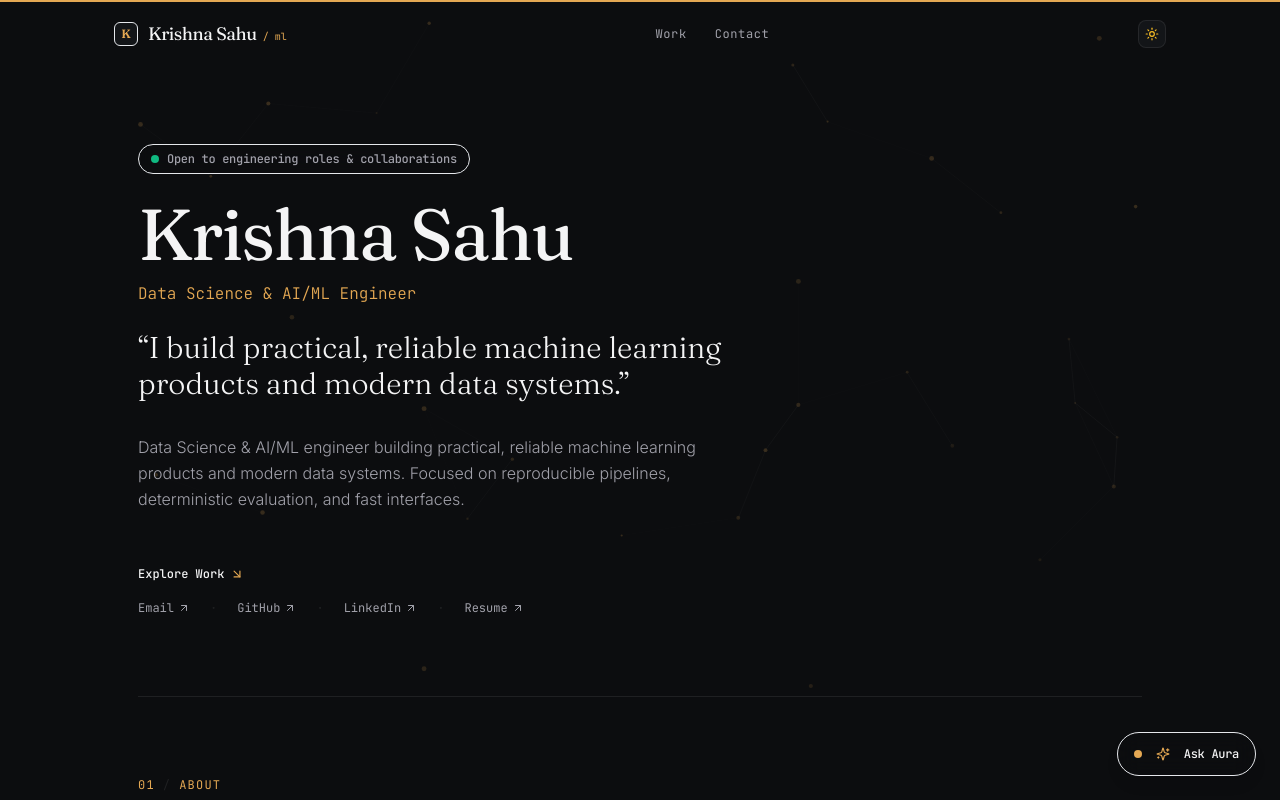
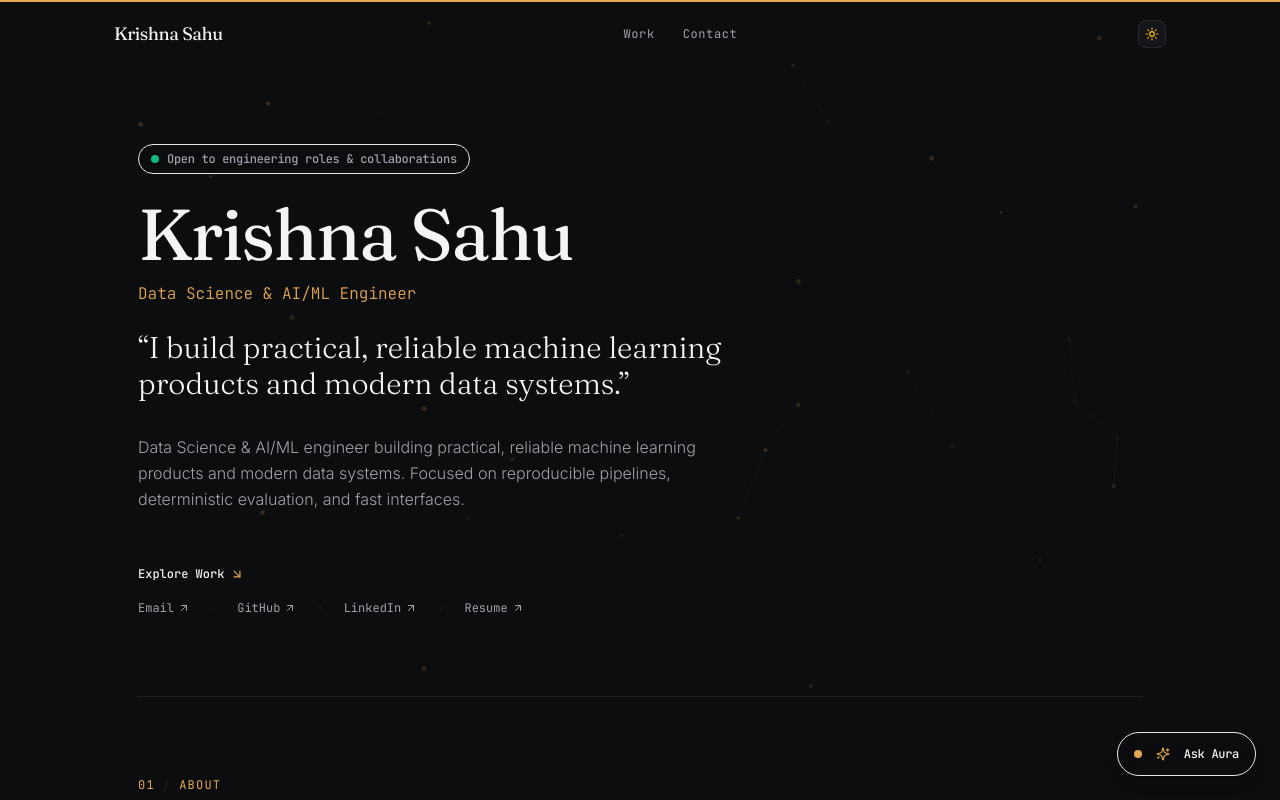
Before and after one commit to KrishnaTerminalOpen/krishna_sahu, a Next.js app: page / in a window 1280 px wide. Shown: the top 800 px of the page. Built offline with nearby package versions, Linux system fonts and the light colour scheme.

Commit message:
Remove monogram and symbols from navbar, keeping clean text brand

```diff
--- a/components/Navbar.tsx
+++ b/components/Navbar.tsx
@@ -42,19 +42,11 @@ export function Navbar({ onOpenCommandPalette }: NavbarProps) {
         {/* Brand */}
         <a
           href="#"
-          className="group flex items-center gap-2.5 focus:outline-none"
+          className="group flex items-center focus:outline-none"
         >
-          {/* Distinctive 'K' Monogram Logo matching editorial palette */}
-          <span className="w-6 h-6 rounded-md border border-accent/40 bg-surface flex items-center justify-center font-serif text-xs font-semibold text-accent shadow-xs group-hover:border-accent group-hover:bg-accent/10 transition-all">
-            K
+          <span className="font-serif text-lg tracking-tight text-foreground group-hover:text-accent transition-colors">
+            {PORTFOLIO_CONTENT.personal.name}
           </span>
-
-          <div className="flex items-baseline gap-1.5">
-            <span className="font-serif text-lg tracking-tight text-foreground group-hover:text-accent transition-colors">
-              {PORTFOLIO_CONTENT.personal.name}
-            </span>
-            <span className="font-mono text-[10px] text-accent">/ ml</span>
-          </div>
         </a>
 
 
```
